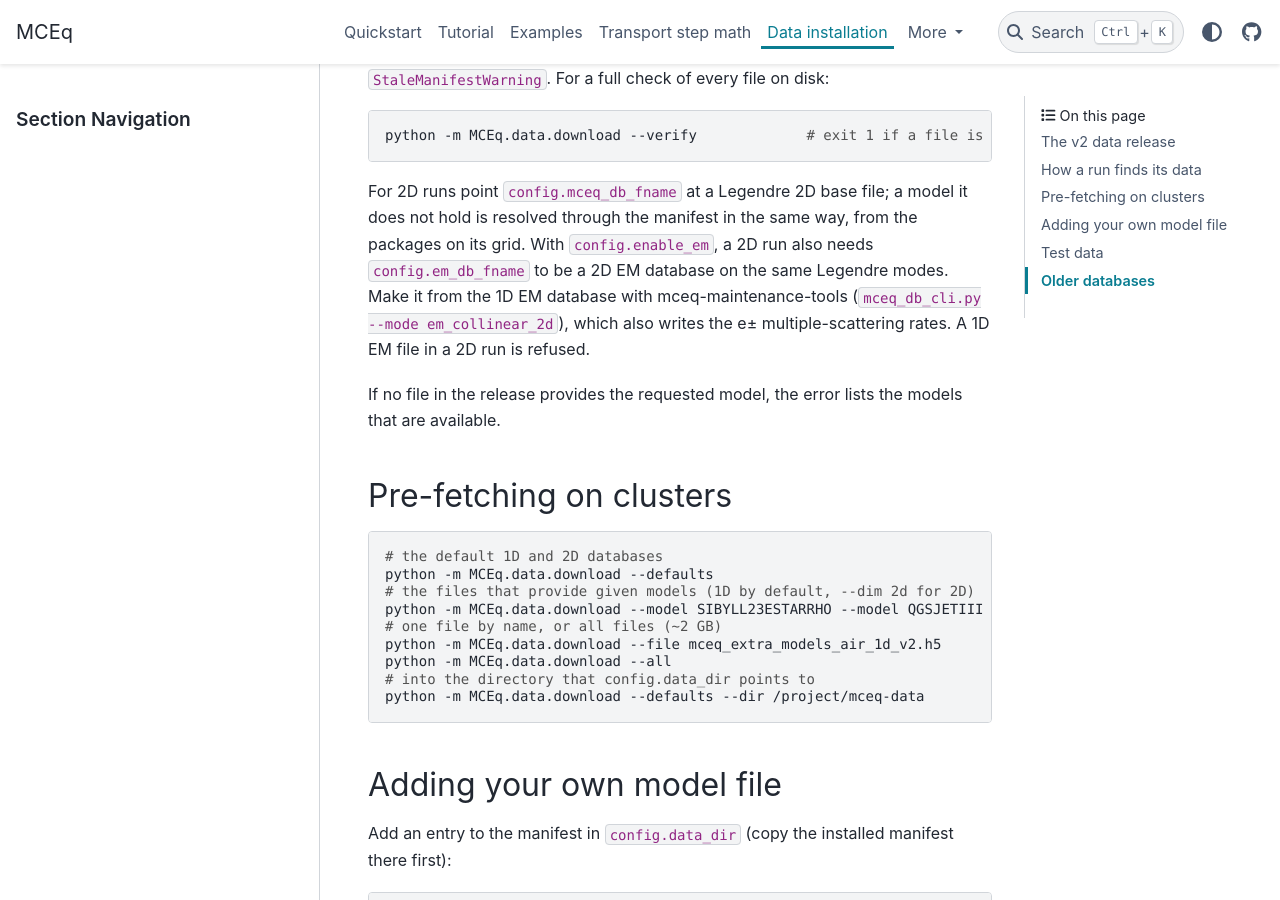
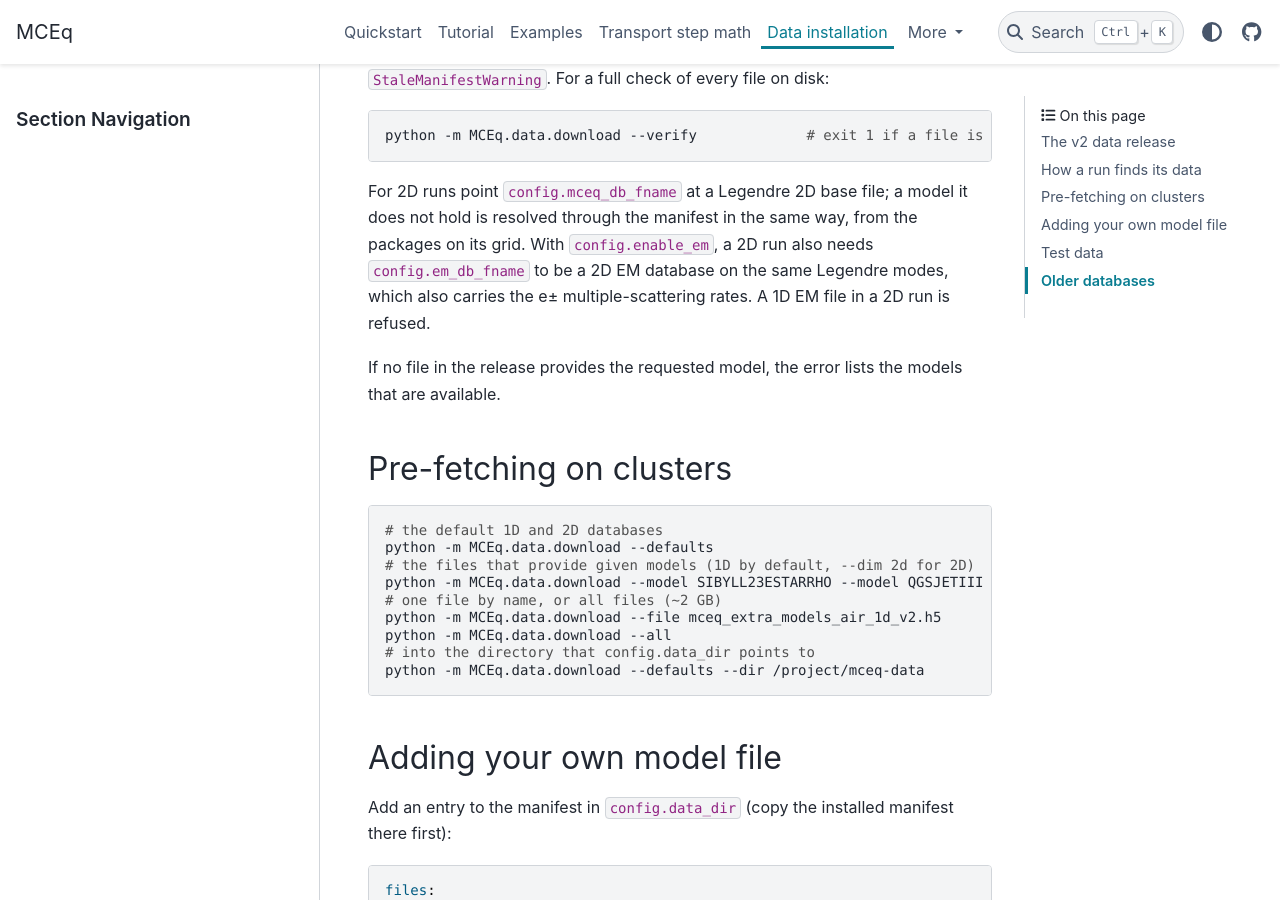
Before and after one commit to mceq-project/MCEq, a Sphinx documentation site: the page built from docs/data_installation.md, in a window 1280 px wide and 900 px high, scrolled down 1964 px. Built offline with Sphinx 7.4.7 and the PyData theme 0.15.4, drawn with Linux system fonts in a browser that asks for light colours.

Commit message:
Docs: no references to the private database tools
Co-Authored-By: Claude Opus 5.5 <noreply@anthropic.com>

```diff
--- a/docs/data_installation.md
+++ b/docs/data_installation.md
@@ -71,9 +71,8 @@ For 2D runs point `config.mceq_db_fname` at a Legendre 2D base file; a model
 it does not hold is resolved through the manifest in the same way, from the
 packages on its grid.
 With `config.enable_em`, a 2D run also needs `config.em_db_fname` to be a 2D EM
-database on the same Legendre modes. Make it from the 1D EM database with
-mceq-maintenance-tools (`mceq_db_cli.py --mode em_collinear_2d`), which also
-writes the e± multiple-scattering rates. A 1D EM file in a 2D run is refused.
+database on the same Legendre modes, which also carries the e± multiple-scattering
+rates. A 1D EM file in a 2D run is refused.
 
 If no file in the release provides the requested model, the error lists the
 models that are available.
--- a/docs/solver_math.rst
+++ b/docs/solver_math.rst
@@ -205,8 +205,7 @@ multiple-scattering rate :math:`-\Gamma(E, l)` of muons and, in EM runs
 **EM in 2D.** γ and e± production enters every mode with the 1D block
 (collinear: bremsstrahlung and pair production emit at angles
 :math:`\sim m_e/E`, and :math:`P_l(1) = 1`). The 2D EM database holds these
-blocks per mode; mceq-maintenance-tools ``--mode em_collinear_2d`` makes it
-from the 1D one, and a 2D run refuses an EM database on other modes. e±
+blocks per mode, made from the 1D one, and a 2D run refuses an EM database on other modes. e±
 scatter with the screened Coulomb rate for the electron mass and point
 nuclei, which the same step writes into the 2D EM database from mceq-EM
 (``electromagnetic/<medium>/electron_scattering_rates``). At MeV this rate reaches :math:`\sim 10^4` cm²/g at high :math:`l`
```
Also changed, not shown: changes/223.feat.md (+1 -1 lines), 3 other files.
